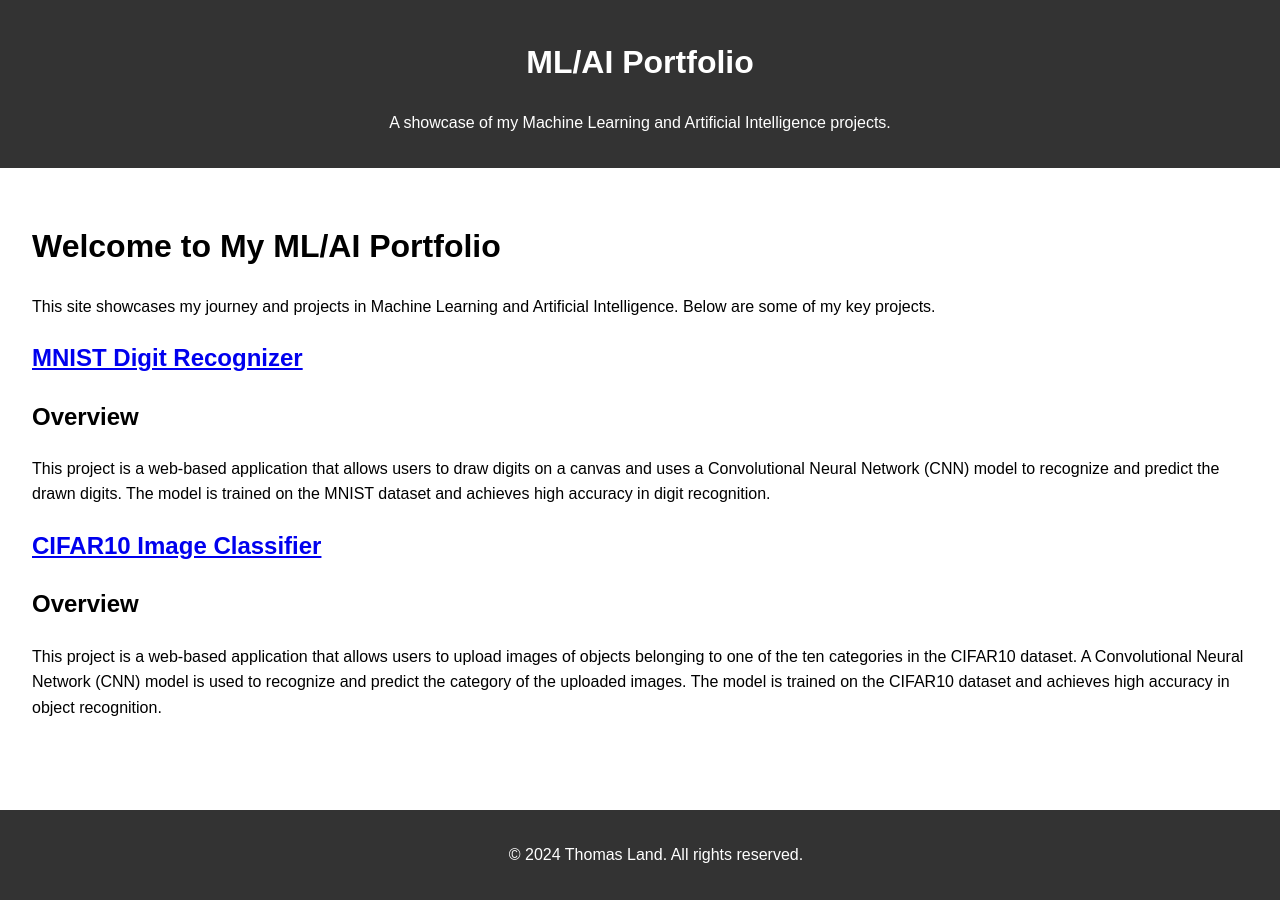
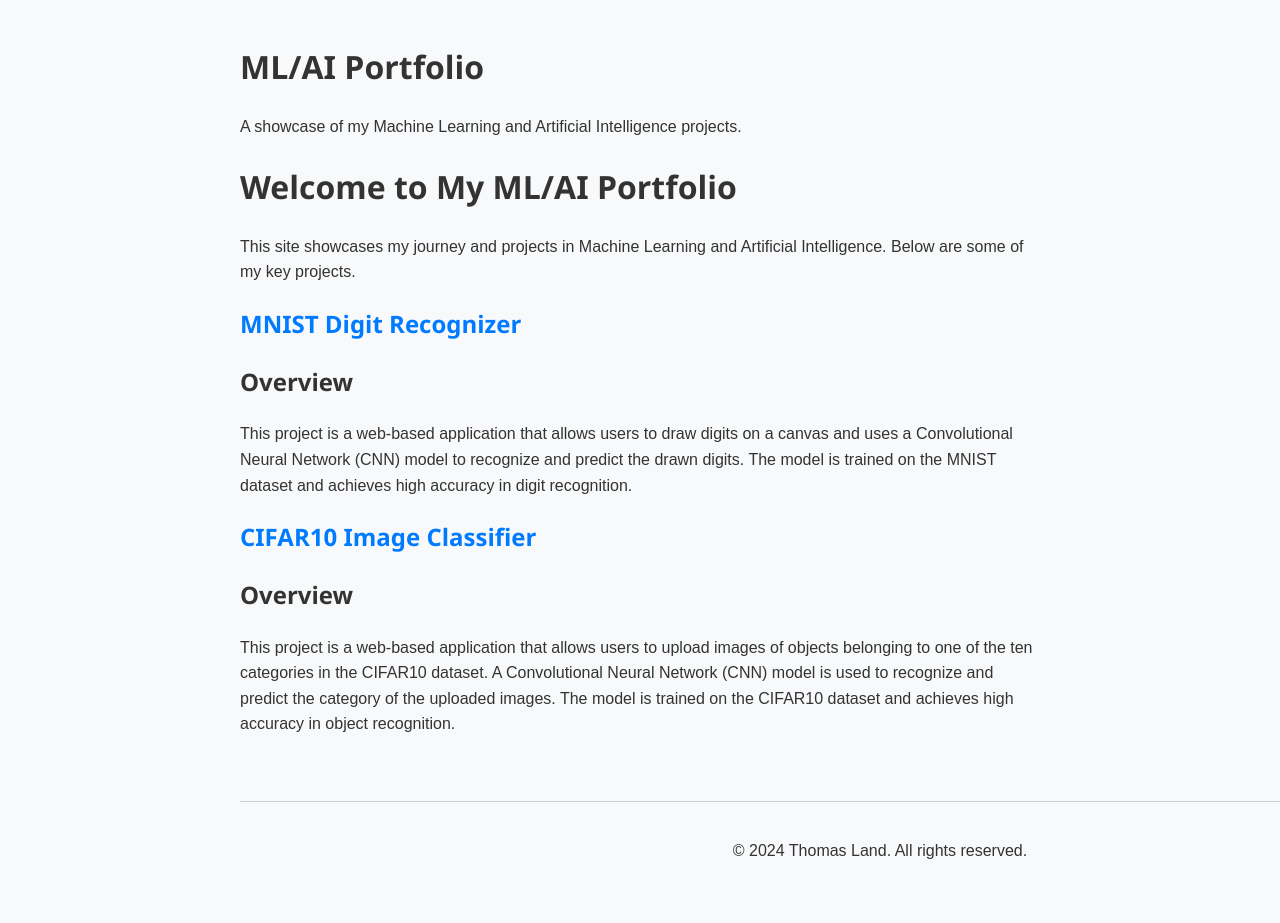
Before and after one commit to ThomasDoesAI/ThomasDoesAI.github.io, a Jekyll site: the page built from index.md, in a window 1280 px wide. Built offline with Jekyll 4.4.1, drawn with Linux system fonts in a browser that asks for light colours; before the commit the page ends 900 px from its top, so only the background shows below that.

Commit message:
updated style.css

```diff
--- a/assets/css/style.css
+++ b/assets/css/style.css
@@ -1,24 +1,67 @@
-body {
-    font-family: Arial, sans-serif;
-    line-height: 1.6;
+/* Reset default margins and padding */
+body, html {
     margin: 0;
     padding: 0;
   }
-  header {
-    background: #333;
-    color: #fff;
-    padding: 1rem;
+
+  /* Basic styling for the entire page */
+  body {
+    font-family: Arial, sans-serif;
+    line-height: 1.6;
+    background-color: #f8f9fa;
+    color: #333;
+    margin: 0 auto;
+    max-width: 800px; /* Adjust max-width as needed */
+    padding: 20px;
+  }
+
+  /* Style for headers */
+  h1, h2, h3, h4, h5, h6 {
+    font-family: 'Segoe UI', Tahoma, Geneva, Verdana, sans-serif;
+    font-weight: bold;
+    color: #333;
+  }
+
+  /* Style for links */
+  a {
+    color: #007bff;
+    text-decoration: none;
+  }
+
+  a:hover {
+    text-decoration: underline;
+  }
+
+  /* Main content area */
+  main {
+    margin-bottom: 50px; /* Ensure space between content and footer */
+  }
+
+  /* Footer styling */
+  footer {
+    background-color: #f8f9fa;
+    border-top: 1px solid #ccc;
+    padding: 20px 0;
     text-align: center;
-  }
-  main {
-    padding: 2rem;
-  }
-  footer {
-    background: #333;
-    color: #fff;
-    text-align: center;
-    padding: 1rem;
-    position: fixed;
+    position: fixed; /* Fixed position to keep it at the bottom */
     width: 100%;
     bottom: 0;
   }
+
+  /* Responsive adjustments */
+  @media screen and (max-width: 600px) {
+    body {
+      padding: 10px;
+      max-width: 100%;
+    }
+  }
+
+  /* Adjustments specific to your issue */
+  .post-content {
+    margin-bottom: 20px; /* Space between posts */
+  }
+
+  /* Ensure enough padding at the bottom to avoid overlap */
+  main {
+    padding-bottom: 100px; /* Adjust as needed based on footer height */
+  }
```
